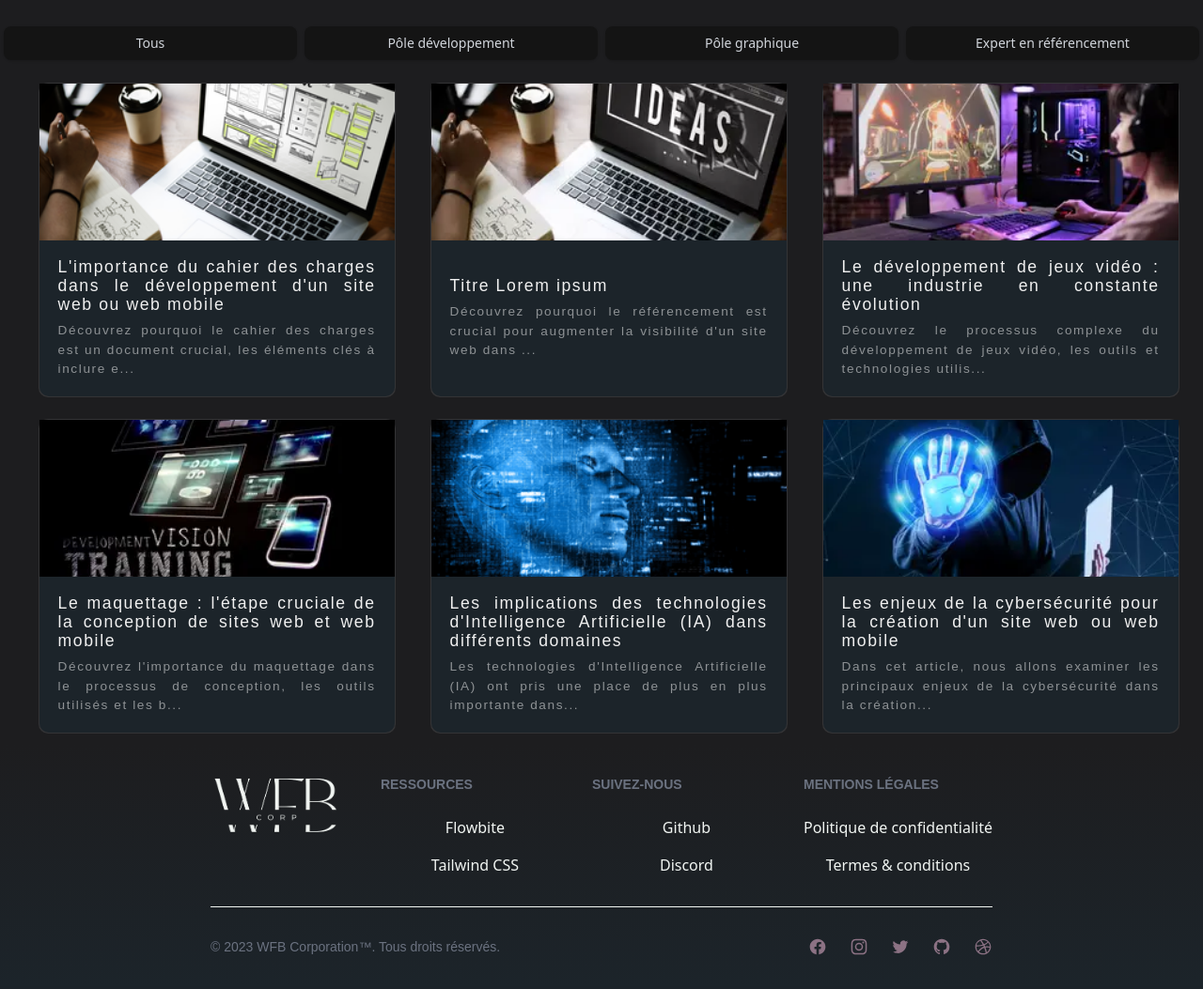
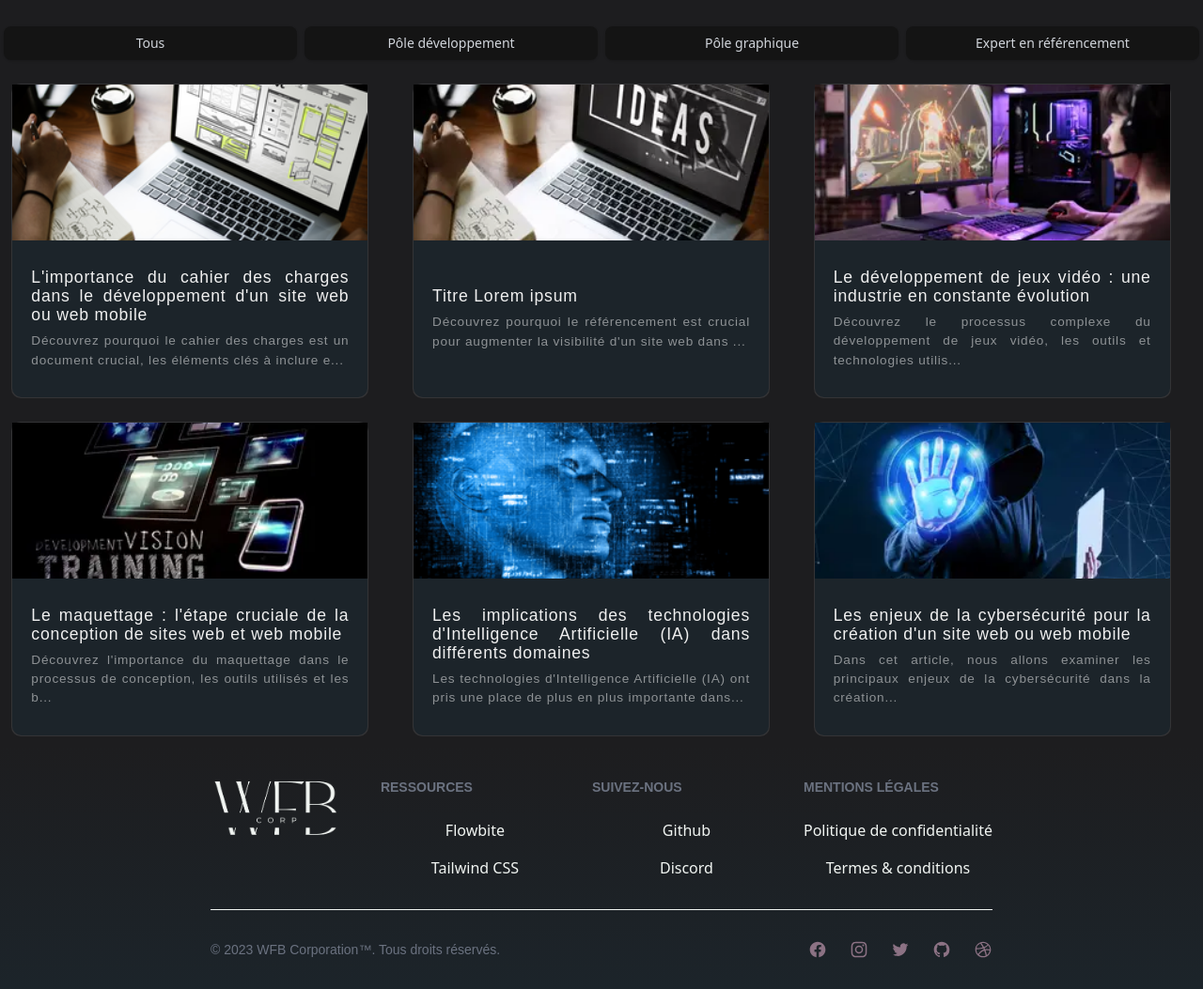
Before and after one commit to body08120/wfb-corp_exo_uimm, a PHP site: page /WFB-CORP/index.php?action=articles in a window 1280 px wide. Shown: the part 65-1118 px from the top of the page at 94% size. Before the commit the page ends 1082 px from the top, so only its background shows below. Run offline with PHP 8.4, Linux system fonts and the light colour scheme; data comes from the database, SQL or seed files in the repository; some libraries are stand-ins or nearby versions.

Commit message:
Navbar + articles card

```diff
--- a/assets/css/cards.css
+++ b/assets/css/cards.css
@@ -4,8 +4,8 @@
 }
 
 .cards {
-  display: flex;
-  flex-wrap: wrap;
+  display: grid;
+  grid-template-columns: repeat(3, minmax(0, 1fr));
   gap: 8px;
   max-width: 1400px;
   width: 100%;
@@ -166,13 +166,15 @@ i {
   }
 
   .cards {
+    display: grid;
+    grid-template-columns: repeat(2, minmax(0, 1fr));
     max-width: 1000px;
     padding: 10px 0px;
   }
 
   .card {
     flex-shrink: 1;
-    width: calc(50% - 4px);
+    width: 100%;
     margin:0px;
   }
 }
@@ -183,7 +185,7 @@ i {
   }
 
   .card-image {
-    height: 80px;
+    height: 150px;
   }
 
   .card-image > i {
@@ -199,11 +201,11 @@ i {
   }
 
   .card-info-title > h3 {
-    font-size: 0.9em;
+    font-size: 0.8em;
   }
 
   .card-info-title > h4 {
-    font-size: 0.8em;
+    font-size: 0.7em;
     margin-top: 4px;
   }
 }
--- a/view/articles.php
+++ b/view/articles.php
@@ -90,7 +90,7 @@ $articlesRef = $articleRepository->getArticlesByCategory($ref);
                     <div class="cards" style="margin: auto;">
                         <?php foreach ($articles as $article): ?>
                             <a href="index.php?action=article&id_article=<?= $article->getIdArticle(); ?>">
-                                <div class="card text-justify tracking-widest">
+                                <div class="card text-justify lg:tracking-wider">
                                     <div class="card-content">
                                         <div class="card-image">
                                             <img src="<?= $article->getImage(); ?>" alt="Image de fond"
@@ -102,7 +102,7 @@ $articlesRef = $articleRepository->getArticlesByCategory($ref);
                                                     <h3 class="category_articles">
                                                         <?= $article->getTitle(); ?>
                                                     </h3>
-                                                    <h4>
+                                                    <h4 class="hidden lg:block">
                                                         <?= substr($article->getEnunciate(), 0, 100) . '...'; ?>
                                                     </h4>
                                                 </div>
--- a/view/includes/navbar.php
+++ b/view/includes/navbar.php
@@ -1,4 +1,4 @@
-
+<link rel="stylesheet" href="https://cdnjs.cloudflare.com/ajax/libs/font-awesome/6.4.0/css/all.min.css"/>
 <link rel="stylesheet" href="assets/css/navbar.css">
 
 
```
